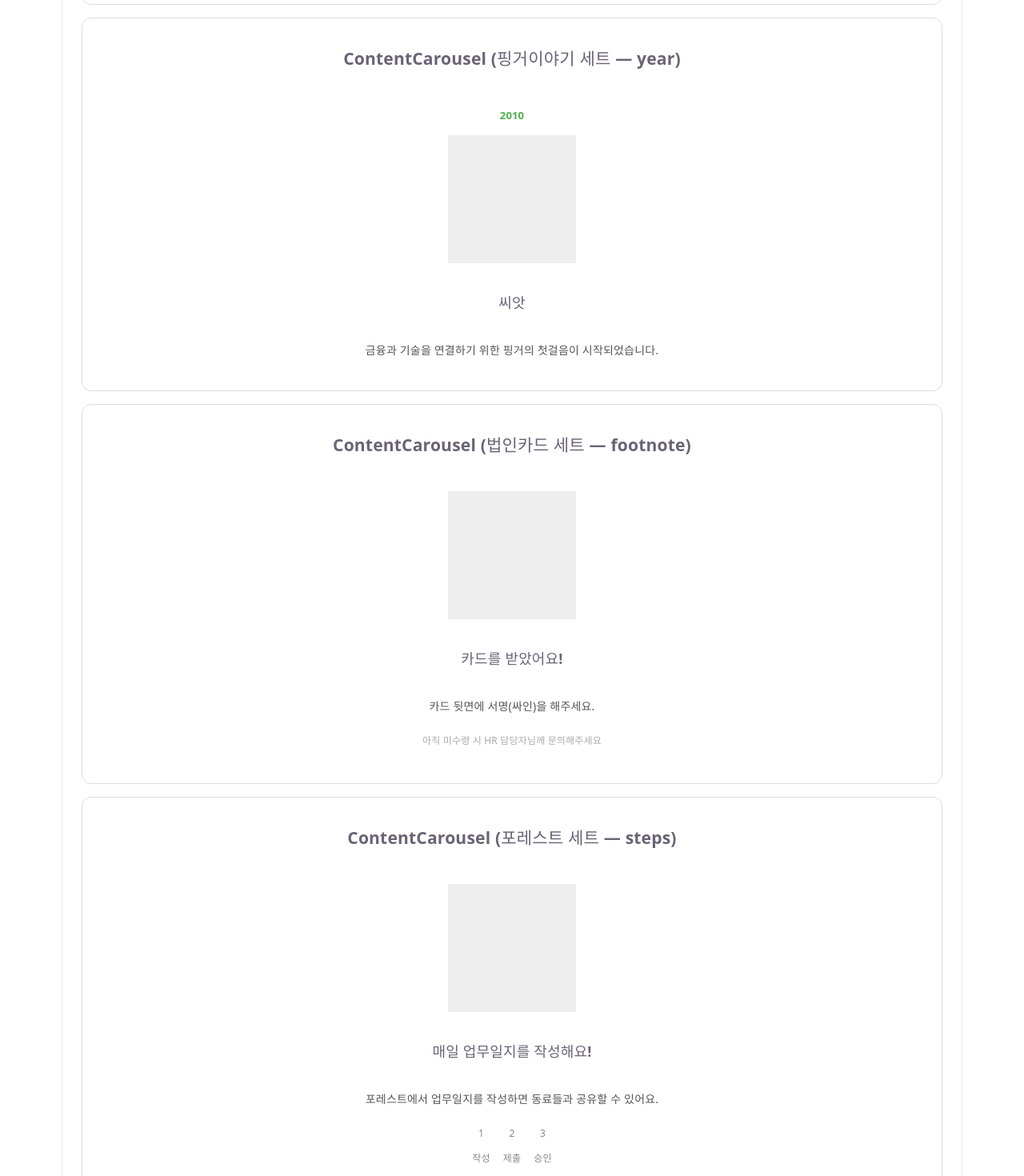
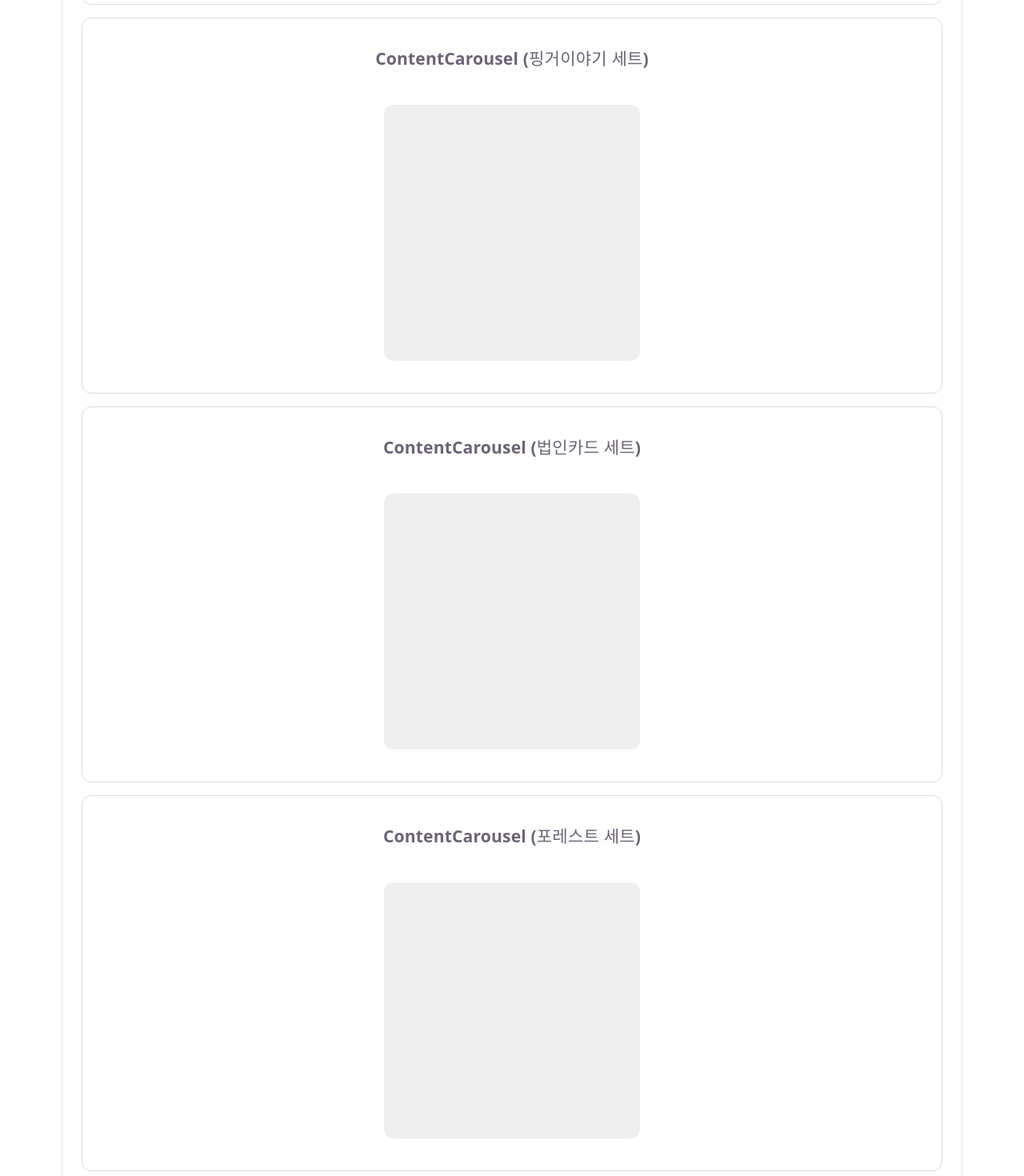
Before and after one commit to FingerIntern2026/finger-journey-frontend, a React (Vite) app: page /demo/components in a window 1280 px wide. Shown: the part 1760-3230 px from the top of the page at 80% size. Built offline with nearby package versions, Linux system fonts and the light colour scheme.

Commit message:
refactor: ContentCarousel을 세트별 단일 이미지 구조로 단순화
연도/일러스트/타이틀/설명/steps/footnote를 텍스트로 재현하지 않고
디자이너가 세트별로 내려주는 이미지 한 장(imageSrc)으로 통일

```diff
--- a/src/components/common/layout/ContentCarousel.jsx
+++ b/src/components/common/layout/ContentCarousel.jsx
@@ -1,56 +1,29 @@
 /**
  * ContentCarousel (온보딩 콘텐츠 카드)
  *
- * 일러스트+설명문 중심의 온보딩 콘텐츠 화면 8개 세트(핑거이야기/취업규칙/인사규정/
- * 윤리규정/이메일안내/법인카드/포레스트/레벨업, PTH_STR/RUL/HRP/ETH/EML/CRD/FOR/LEV)
- * 가 공유하는 카드 구조 (인터페이스 명세서 4.3.3).
+ * 온보딩 콘텐츠 화면 8개 세트(핑거이야기/취업규칙/인사규정/윤리규정/이메일안내/
+ * 법인카드/포레스트/레벨업, PTH_STR/RUL/HRP/ETH/EML/CRD/FOR/LEV)가 공유하는
+ * 카드 구조 (인터페이스 명세서 4.3.3).
  *
- * 세트별 차이(연도 표시, 단계 아이콘, 하단 참고문구)는 옵션 props로 흡수함:
- * - year: 핑거이야기 세트에서만 사용
- * - steps: 포레스트 세트에서만 사용
- * - footnote: 법인카드 세트에서만 사용
+ * 세트마다 내용(연도/일러스트/타이틀/설명/단계/참고문구)이 다 달라서 텍스트로
+ * 재현하지 않고, 디자이너가 세트별로 통째로 내려주는 이미지 한 장(imageSrc)으로
+ * 처리함.
  *
- * ⚠️ 이번 스코프는 컴포넌트 껍데기 + 샘플 데이터 시연까지만.
- *    8개 세트의 실제 콘텐츠(진짜 텍스트/이미지)를 전부 채우는 건 스코프 밖.
+ * ⚠️ 이번 스코프는 컴포넌트 껍데기 + 샘플 이미지 시연까지만.
+ *    8개 세트의 실제 이미지 에셋을 전부 채우는 건 스코프 밖.
  *
  * ※ 스타일은 layout.module.css의 CSS Modules 클래스를 사용함
  */
 import styles from './layout.module.css';
 
-const ContentCarousel = ({
-  title,
-  illustrationSrc,
-  description,
-  year,
-  steps,
-  footnote,
-  className = '',
-}) => {
+const ContentCarousel = ({ imageSrc, imageAlt = '', className = '' }) => {
   return (
     <div className={`${styles.contentCarousel} ${className}`}>
-      {year && <span className={styles.contentCarouselYear}>{year}</span>}
-
       <img
-        src={illustrationSrc}
-        alt={title}
-        className={styles.contentCarouselIllustration}
+        src={imageSrc}
+        alt={imageAlt}
+        className={styles.contentCarouselImage}
       />
-
-      <h4 className={styles.contentCarouselTitle}>{title}</h4>
-      <p className={styles.contentCarouselDescription}>{description}</p>
-
-      {steps && steps.length > 0 && (
-        <div className={styles.contentCarouselSteps}>
-          {steps.map((step) => (
-            <div key={step.label} className={styles.contentCarouselStep}>
-              <span>{step.icon}</span>
-              <span>{step.label}</span>
-            </div>
-          ))}
-        </div>
-      )}
-
-      {footnote && <p className={styles.contentCarouselFootnote}>{footnote}</p>}
     </div>
   );
 };
--- a/src/components/common/layout/layout.module.css
+++ b/src/components/common/layout/layout.module.css
@@ -176,48 +176,10 @@
   text-align: center;
 }
 
-.contentCarouselYear {
-  font-size: 13px;
-  font-weight: 700;
-  color: #4CAF50;
-}
-
-.contentCarouselIllustration {
-  width: 160px;
-  height: 160px;
-  object-fit: contain;
-}
-
-.contentCarouselTitle {
-  font-size: 18px;
-  font-weight: 700;
-}
-
-.contentCarouselDescription {
-  font-size: 14px;
-  color: #555;
-  line-height: 1.5;
-}
-
-.contentCarouselSteps {
-  display: flex;
-  gap: 16px;
-  margin-top: 8px;
-}
-
-.contentCarouselStep {
-  display: flex;
-  flex-direction: column;
-  align-items: center;
-  gap: 4px;
-  font-size: 12px;
-  color: #888;
-}
-
-.contentCarouselFootnote {
-  font-size: 12px;
-  color: #aaa;
-  margin-top: 8px;
+.contentCarouselImage {
+  width: 100%;
+  max-width: 320px;
+  border-radius: 12px;
 }
 
 .chatEntryBadge {
--- a/src/pages/demo/ComponentListPage.jsx
+++ b/src/pages/demo/ComponentListPage.jsx
@@ -102,37 +102,18 @@ export default function ComponentListPage() {
       </BaseCard>
 
       <BaseCard>
-        <h3>ContentCarousel (핑거이야기 세트 — year)</h3>
-        <ContentCarousel
-          year="2010"
-          title="씨앗"
-          illustrationSrc={PLACEHOLDER_IMG}
-          description="금융과 기술을 연결하기 위한 핑거의 첫걸음이 시작되었습니다."
-        />
+        <h3>ContentCarousel (핑거이야기 세트)</h3>
+        <ContentCarousel imageSrc={PLACEHOLDER_IMG} imageAlt="씨앗 2010" />
       </BaseCard>
 
       <BaseCard>
-        <h3>ContentCarousel (법인카드 세트 — footnote)</h3>
-        <ContentCarousel
-          title="카드를 받았어요!"
-          illustrationSrc={PLACEHOLDER_IMG}
-          description="카드 뒷면에 서명(싸인)을 해주세요."
-          footnote="아직 미수령 시 HR 담당자님께 문의해주세요"
-        />
+        <h3>ContentCarousel (법인카드 세트)</h3>
+        <ContentCarousel imageSrc={PLACEHOLDER_IMG} imageAlt="카드를 받았어요" />
       </BaseCard>
 
       <BaseCard>
-        <h3>ContentCarousel (포레스트 세트 — steps)</h3>
-        <ContentCarousel
-          title="매일 업무일지를 작성해요!"
-          illustrationSrc={PLACEHOLDER_IMG}
-          description="포레스트에서 업무일지를 작성하면 동료들과 공유할 수 있어요."
-          steps={[
-            { icon: "1", label: "작성" },
-            { icon: "2", label: "제출" },
-            { icon: "3", label: "승인" },
-          ]}
-        />
+        <h3>ContentCarousel (포레스트 세트)</h3>
+        <ContentCarousel imageSrc={PLACEHOLDER_IMG} imageAlt="매일 업무일지를 작성해요" />
       </BaseCard>
 
       <BaseCard>
```
